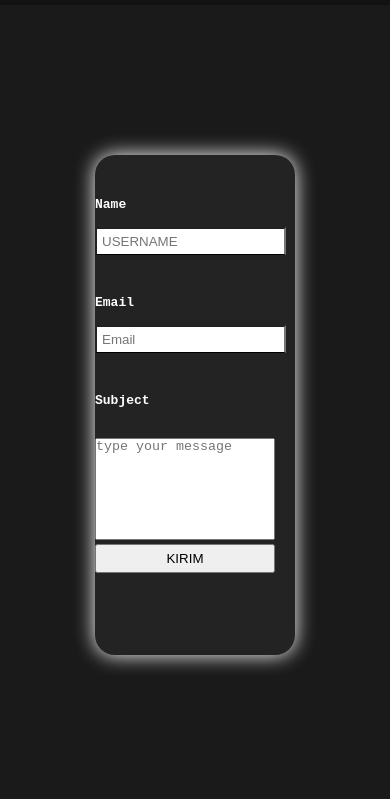
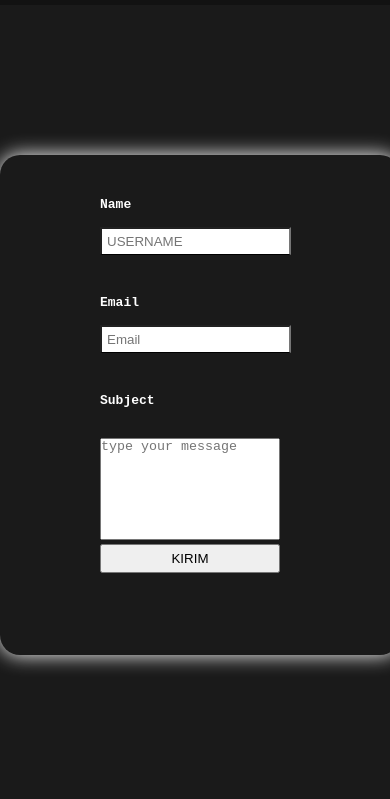
Before and after one commit to ZAKYVANGOBEL15/Portofolio, a plain HTML site: page contact.html in a window 390 px wide. Shown: the part 45-844 px from the top of the page. Drawn offline with Linux system fonts and the light colour scheme.

Commit message:
style.css
Signed-off-by: Zaky <145343615+ZAKYVANGOBEL15@users.noreply.github.com>

```diff
--- a/style.css
+++ b/style.css
@@ -272,8 +272,7 @@ textarea {
 
   .kotak_input {
     margin: 200px auto;
-    height: 500px;
-    width: 200px;
+    background-color: #1a1a1a;
     align-items: center;
     justify-content: center;
     display: flex;
```
